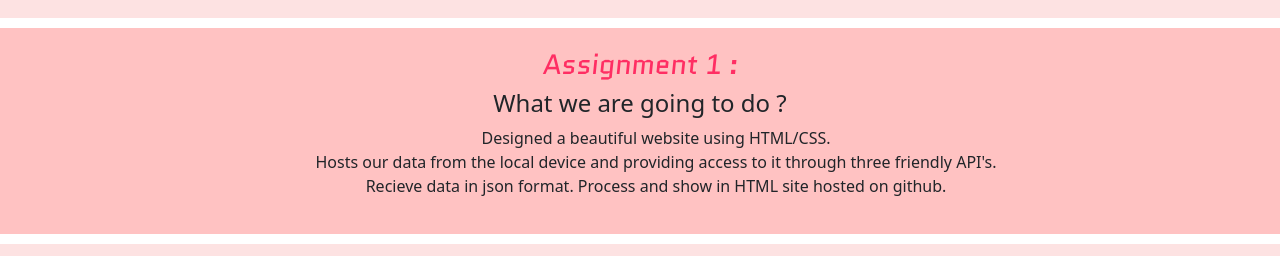
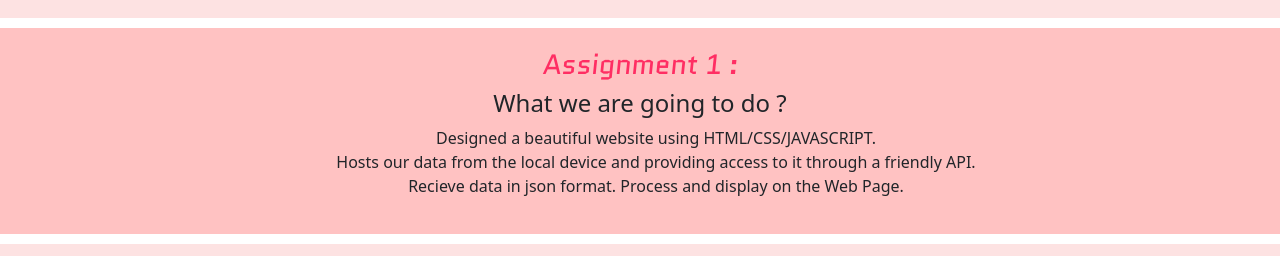
Before and after one commit to aniketbhatnagar79/mini2, a plain HTML site: page index.html in a window 1280 px wide. Shown: the part 544-800 px from the top of the page. Drawn offline with nearby package versions, Linux system fonts and the light colour scheme.

Commit message:
Update index.html

```diff
--- a/index.html
+++ b/index.html
@@ -3,7 +3,7 @@
 
 <head>
   <meta charset="utf-8">
-  <title>Sulekha Kumari</title>
+  <title>Spring Interns</title>
   <link rel="icon" href="favicon.ico">
   <link rel="preconnect" href="https://fonts.gstatic.com">
   <link rel="preconnect" href="https://fonts.gstatic.com">
@@ -34,13 +34,13 @@
     <h4> What we are going to do ?</h4>
     <ul>
       <li>
-        Designed a beautiful website using HTML/CSS.
+        Designed a beautiful website using HTML/CSS/JAVASCRIPT.
       </li>
       <li>
-        Hosts our data from the local device and providing access to it through three friendly API's.
+        Hosts our data from the local device and providing access to it through a friendly API.
       </li>
       <li>
-        Recieve data in json format. Process and show in HTML site hosted on github.
+        Recieve data in json format. Process and display on the Web Page.
       </li>
 
     </ul>
```
